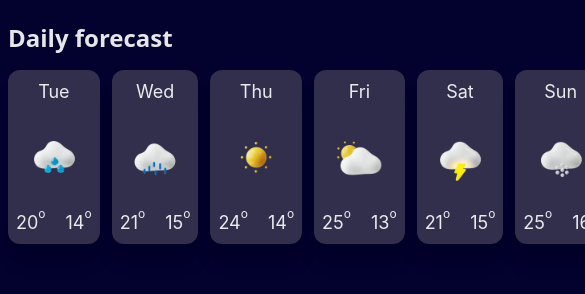
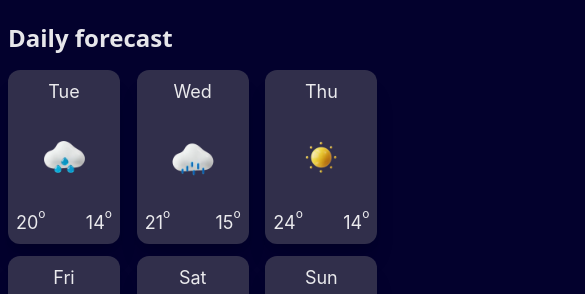
Before and after one commit to Mayowa-de/Frontend-mentor-hack-weather-app, a React (Vite) app: page / in a window 390 px wide. Shown: the part 978-1272 px from the top of the page, 585 px wide, since content can reach past the window. Built offline with nearby package versions, Linux system fonts and the light colour scheme; no server answers.

Commit message:
give the cards grid-cols-3 for mobile view

```diff
--- a/src/Hero/DailyForeCast.jsx
+++ b/src/Hero/DailyForeCast.jsx
@@ -11,7 +11,7 @@ export default function DailyForeCast() {
   return (
     <div className="flex flex-col mt-10 text-white/90 gap-4 font-Inter">
       <h3 className="text-2xl font-sans font-semibold">Daily forecast</h3>
-      <div className="flex  gap-3">
+      <div className="md:flex  gap-3 grid grid-cols-3">
         <div className="card flex flex-col gap-5 bg-card w-28 items-center justify-center  rounded-xl p-2 shadow-xl">
           <h5>Tue</h5>
           <img src={RainIcon} alt="" className="w-16" />
```
